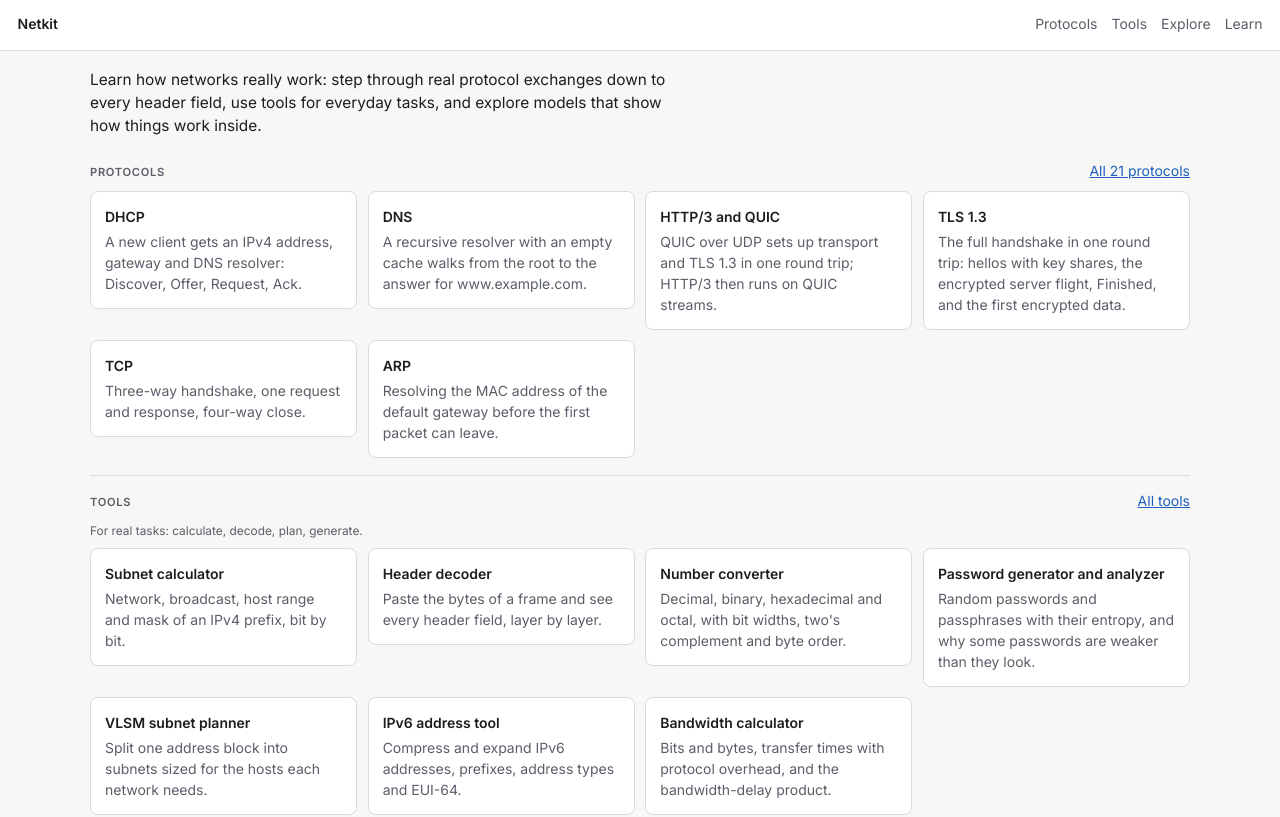
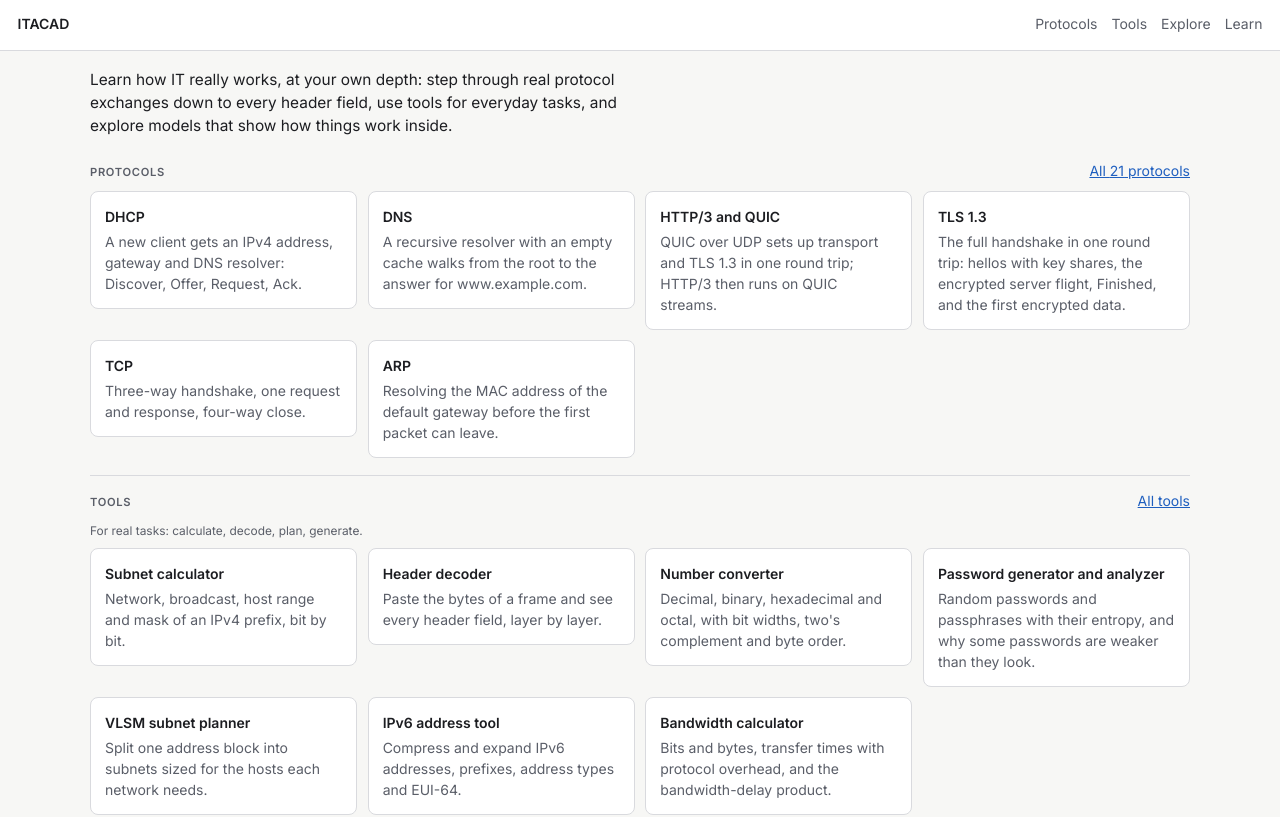
Before and after one commit to osk4r8088/itacad, a React (Vite) app: page / in a window 1280 px wide. Shown: the top 817 px of the page. Built offline with nearby package versions, Linux system fonts and the light colour scheme.

Commit message:
Rename the site to ITACAD
The site is growing beyond networks. The name lives in one constant
(SITE_NAME) used by the header and all page titles; repository links
point to the new repository name itacad.

```diff
--- a/index.html
+++ b/index.html
@@ -4,7 +4,7 @@
     <meta charset="UTF-8" />
     <meta name="viewport" content="width=device-width, initial-scale=1.0" />
     <meta name="color-scheme" content="light dark" />
-    <title>Netkit</title>
+    <title>ITACAD</title>
   </head>
   <body>
     <div id="root"></div>
--- a/package.json
+++ b/package.json
@@ -1,5 +1,5 @@
 {
-  "name": "netkit",
+  "name": "itacad",
   "private": true,
   "version": "0.1.0",
   "type": "module",
--- a/src/app/App.tsx
+++ b/src/app/App.tsx
@@ -1,5 +1,6 @@
 import { lazy, Suspense, useEffect } from 'react';
 import { href, replaceHash, useHashRoute, type Route } from './router';
+import { pageTitle } from '../shared/hub';
 import { SiteHeader, type Section } from './SiteHeader';
 import { Home } from './Home';
 import { HubCards } from './HubCards';
@@ -56,7 +57,7 @@ export function App() {
     if (route.page === 'exchange' || route.page === 'quiz') return; // ExchangeRoute and QuizPage set the title once the data is loaded
     if (route.page === 'lesson' && LESSONS.find((l) => l.id === route.id)?.exchange) return; // so does LessonExchange
     const title = titleOf(route);
-    document.title = title ? `${title} | Netkit` : 'Netkit';
+    document.title = pageTitle(title);
   }, [route]);
 
   if (route.page === 'redirect') return null;
--- a/src/app/Home.tsx
+++ b/src/app/Home.tsx
@@ -10,7 +10,7 @@ export function Home() {
   return (
     <div className="index home">
       <p className="lead">
-        Learn how networks really work: step through real protocol exchanges down to every header field, use tools for everyday tasks, and explore models that show how things work inside.
+        Learn how IT really works, at your own depth: step through real protocol exchanges down to every header field, use tools for everyday tasks, and explore models that show how things work inside.
       </p>
 
       <section className="hub-section" aria-labelledby="h-protocols">
--- a/src/app/SiteHeader.tsx
+++ b/src/app/SiteHeader.tsx
@@ -1,4 +1,5 @@
 import { href } from './router';
+import { SITE_NAME } from '../shared/hub';
 
 export type Section = 'protocols' | 'tools' | 'explore' | 'learn';
 
@@ -14,7 +15,7 @@ export function SiteHeader({ current }: { current?: Section }) {
   return (
     <header className="site-header">
       <a href={href.home} className="site-title">
-        Netkit
+        {SITE_NAME}
       </a>
       <nav className="site-nav" aria-label="Sections">
         {SECTIONS.map((s) => (
--- a/src/learn/LessonExchange.tsx
+++ b/src/learn/LessonExchange.tsx
@@ -1,6 +1,6 @@
 import { useCallback, useEffect, useState } from 'react';
 import type { Exchange } from '../shared/schema';
-import type { HubEntry } from '../shared/hub';
+import { pageTitle, type HubEntry } from '../shared/hub';
 import { ExchangePage } from '../protocols/components/ExchangePage';
 import { href } from '../app/router';
 import { SiteHeader } from '../app/SiteHeader';
@@ -27,7 +27,7 @@ export default function LessonExchange({ entry, step }: { entry: HubEntry; step:
   }, [entry]);
 
   useEffect(() => {
-    document.title = `${entry.title} | Netkit`;
+    document.title = pageTitle(entry.title);
   }, [entry.title]);
 
   const stepHref = useCallback((n: number) => href.lesson(entry.id, n), [entry.id]);
--- a/src/protocols/ExchangeRoute.tsx
+++ b/src/protocols/ExchangeRoute.tsx
@@ -4,6 +4,7 @@ import { findEntry } from './catalog';
 import { ExchangePage } from './components/ExchangePage';
 import { href } from '../app/router';
 import { SiteHeader } from '../app/SiteHeader';
+import { pageTitle } from '../shared/hub';
 
 const cache = new Map<string, Exchange>();
 
@@ -37,7 +38,7 @@ export default function ExchangeRoute({ id, step }: { id: string; step: number }
   }, [id]);
 
   useEffect(() => {
-    if (state.status === 'ready') document.title = `${state.exchange.title} | Netkit`;
+    if (state.status === 'ready') document.title = pageTitle(state.exchange.title);
   }, [state]);
 
   if (state.status === 'ready') return <ExchangePage key={id} exchange={state.exchange} stepNumber={step} />;
--- a/src/protocols/components/ExchangePage.tsx
+++ b/src/protocols/components/ExchangePage.tsx
@@ -11,6 +11,7 @@ import { Prose } from '../../shared/components/Prose';
 import { FlowTable } from './FlowTable';
 import { ProtocolSwitcher } from './ProtocolSwitcher';
 import { PhaseBar } from './PhaseBar';
+import { SITE_NAME } from '../../shared/hub';
 import { hasQuiz } from '../../quizzes/catalog';
 
 /** Relative width of the sequence column in the dashboard: more lifelines need more room. */
@@ -92,7 +93,7 @@ export function ExchangePage({ exchange, stepNumber, stepHref, crumb }: Props) {
       <header className="ex-bar">
         <div className="ex-title">
           <a href={href.home} className="site-title">
-            Netkit
+            {SITE_NAME}
           </a>
           <span className="crumb">
             {crumb ?? <ProtocolSwitcher currentId={exchange.id} currentTitle={exchange.title} />}
--- a/src/quizzes/QuizPage.tsx
+++ b/src/quizzes/QuizPage.tsx
@@ -5,6 +5,7 @@ import { QUIZZES } from './catalog';
 import { findEntry } from '../protocols/catalog';
 import { href } from '../app/router';
 import { SourceList } from '../shared/components/SourceList';
+import { pageTitle } from '../shared/hub';
 
 type State = { status: 'loading' } | { status: 'ready'; quiz: Quiz; exchange: Exchange } | { status: 'missing' } | { status: 'failed' };
 
@@ -30,7 +31,7 @@ export default function QuizPage({ id }: { id: string }) {
 
   const title = state.status === 'ready' ? `${state.exchange.title} quiz` : 'Quiz';
   useEffect(() => {
-    document.title = `${title} | Netkit`;
+    document.title = pageTitle(title);
   }, [title]);
 
   if (state.status === 'loading') return <p className="notice muted">Loading quiz...</p>;
--- a/src/shared/hub.ts
+++ b/src/shared/hub.ts
@@ -21,4 +21,11 @@ export interface HubEntry {
   exchange?: () => Promise<Exchange>;
 }
 
-export const ISSUES_URL = 'https://github.com/osk4r8088/netkit-webvisualizer/issues';
+/** Name of the site, used in the header and page titles. */
+export const SITE_NAME = 'ITACAD';
+
+export const REPO_URL = 'https://github.com/osk4r8088/itacad';
+export const ISSUES_URL = `${REPO_URL}/issues`;
+
+/** Page title in the browser tab: "Topic | ITACAD", or the site name alone. */
+export const pageTitle = (title?: string) => (title ? `${title} | ${SITE_NAME}` : SITE_NAME);
```
Also changed, not shown: .devcontainer/devcontainer.json, 2 other files (tests, documents, lock files or other folders).
